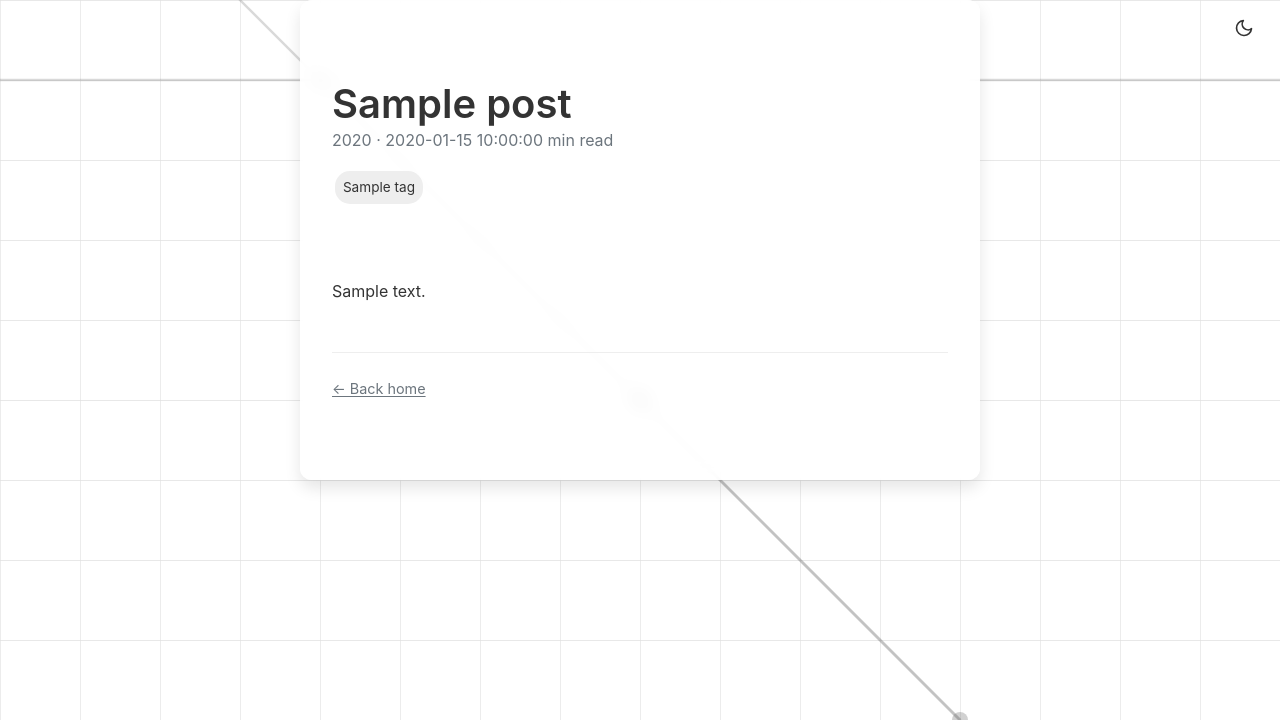
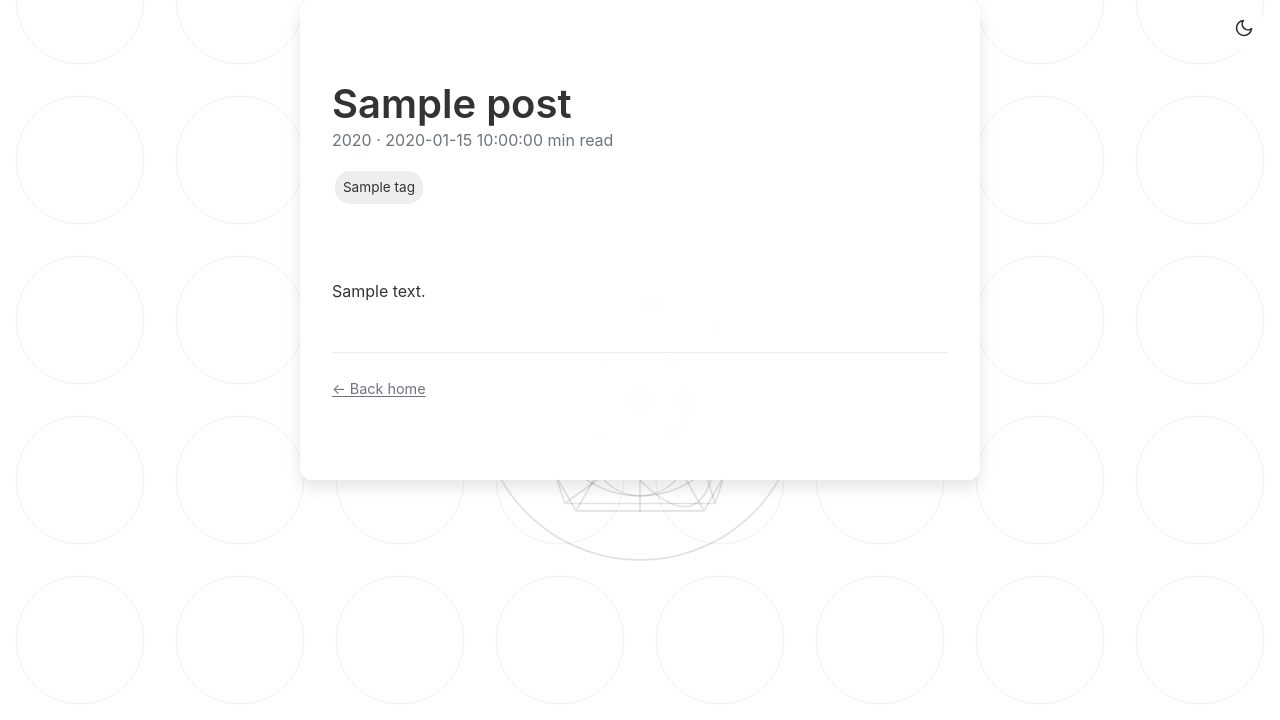
Before and after one commit to AnthonyBuildsOnBase/personalsite, a Flask app: template templates/post.html in a window 1280 px wide. Shown: the top 720 px of the page. Run offline with Flask 3, Linux system fonts and the light colour scheme; the template is opened without the code that fills it: most values are stand-ins (such as "Sample title", 1, 10 or a date in 2020).

Commit message:
Agent query: How does the new Leonardo da Vinci-inspired background look? Are the geometric patterns visible and properly inverting colors when switching between light and dark modes?
Update background pattern to a Da Vinci-inspired design with animated geometric motifs.

Screenshot: https://storage.googleapis.com/screenshot-production-us-central1/3c5736a1-8f89-4729-8f63-9b4bd9a5496e/2b7869aa-a71a-4b6b-ba7f-3b884f56d239.jpg

```diff
--- a/static/css/style.css
+++ b/static/css/style.css
@@ -42,13 +42,13 @@ body::before {
     left: 0;
     width: 100%;
     height: 100%;
-    background-image: url('../css/mechanical-pattern.svg');
+    background-image: url('../css/davinci-pattern.svg');
     background-repeat: repeat;
     background-position: center;
     background-size: cover;
     z-index: -1;
-    opacity: 0.6;
-    transition: opacity 0.3s;
+    opacity: 0.8;
+    transition: opacity 0.3s, background-color 0.3s;
 }
 
 /* Typography */
```
Also changed, not shown: static/css/davinci-pattern.svg (added).
